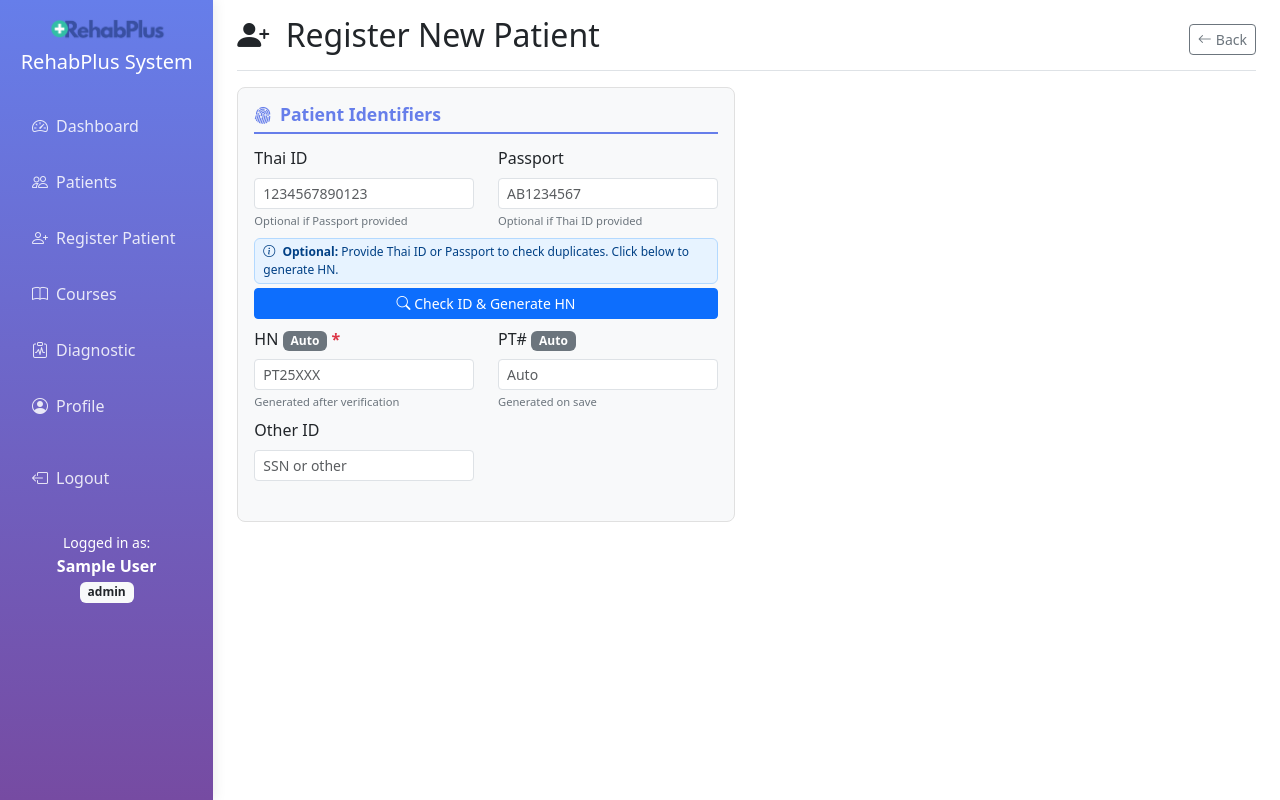
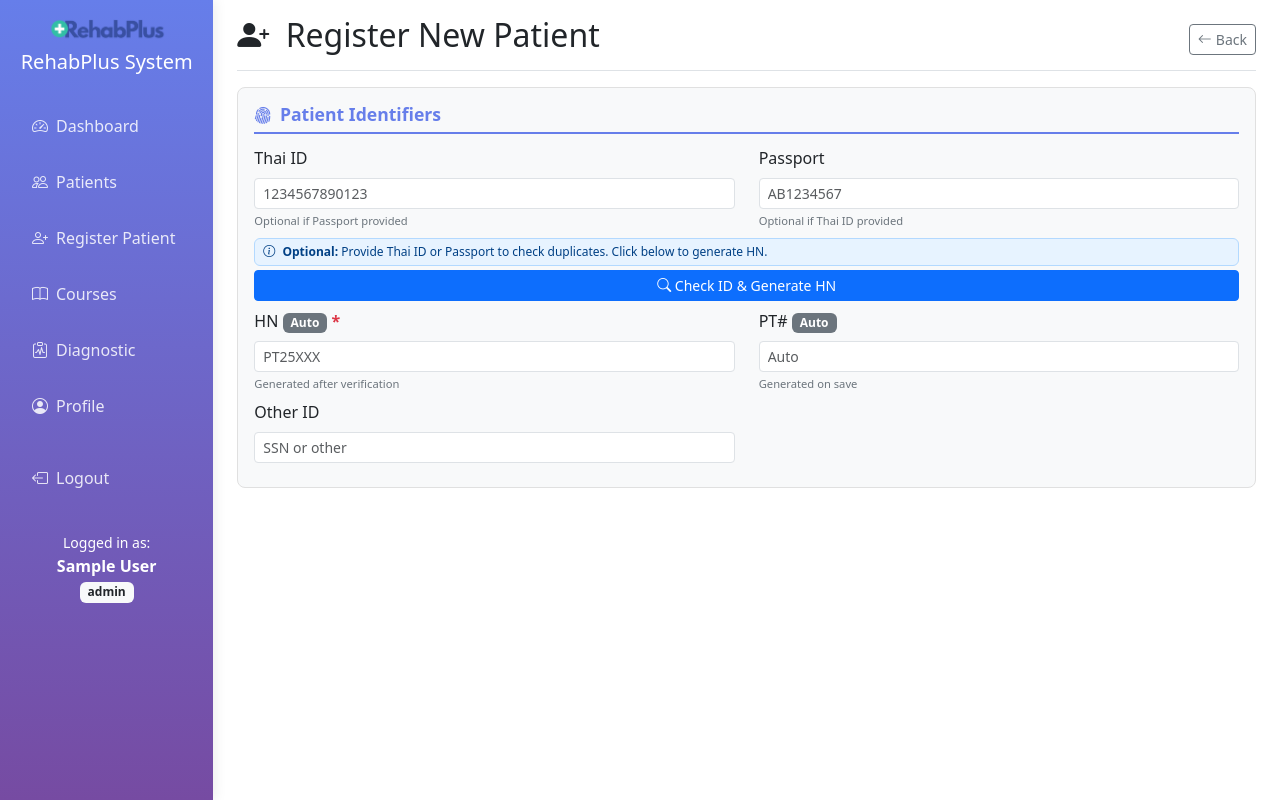
Before and after one commit to natthanaic/ChinoRehabV1, a Node server app: page /patient/register in a window 1280 px wide. Run offline with Node 20, Linux system fonts and the light colour scheme; the visitor is signed in with stand-in values (Sample User, id 1); some libraries are stand-ins or nearby versions.

Commit message:
Adjust layout: Patient Identifiers full width, Name + Demographics in same row
- Patient Identifiers card now takes full width (col-12) in its own row
- Name Information and Demographics & Contact now share a row (col-lg-6 each)
- Improves visual hierarchy and better utilizes screen space
- Both sections maintain h-100 for equal height cards

```diff
--- a/views/patient-register.ejs
+++ b/views/patient-register.ejs
@@ -122,11 +122,11 @@
 
                 <form id="patientForm" novalidate>
 
-                    <!-- ROW 1: Identifiers + Name -->
+                    <!-- ROW 1: Patient Identifiers (Full Width) -->
                     <div class="row">
-                        <div class="col-lg-6 mb-2">
+                        <div class="col-12 mb-2">
                             <!-- ==================== IDENTIFIERS ==================== -->
-                            <div class="form-section h-100">
+                            <div class="form-section">
                                 <h5><i class="bi bi-fingerprint me-2"></i>Patient Identifiers</h5>
 
                                 <!-- Thai ID & Passport Input -->
@@ -192,7 +192,10 @@
                                 </div>
                             </div>
                         </div>
+                    </div>
 
+                    <!-- ROW 2: Name Information + Demographics -->
+                    <div class="row">
                         <div class="col-lg-6 mb-2 hidden-until-verified" id="nameSection">
                             <!-- ==================== NAME INFORMATION ==================== -->
                             <div class="form-section h-100">
@@ -229,12 +232,10 @@
                                 </div>
                             </div>
                         </div>
-                    </div>
 
-                    <!-- ROW 2: Demographics & Contact (Full Width) -->
-                    <div class="row hidden-until-verified" id="demographicsSection">
-                        <div class="col-12 mb-2">
-                            <div class="form-section">
+                        <div class="col-lg-6 mb-2 hidden-until-verified" id="demographicsSection">
+                            <!-- ==================== DEMOGRAPHICS & CONTACT ==================== -->
+                            <div class="form-section h-100">
                                 <h5><i class="bi bi-calendar3 me-2"></i>Demographics & Contact</h5>
                                 <div class="row">
                                     <div class="col-lg-2 col-md-3 mb-2">
```
